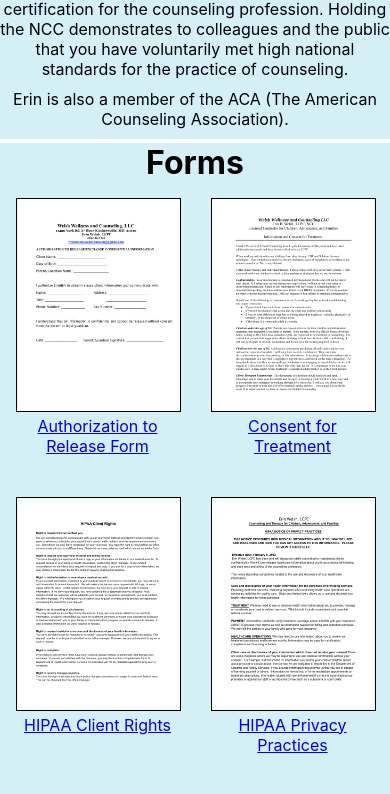
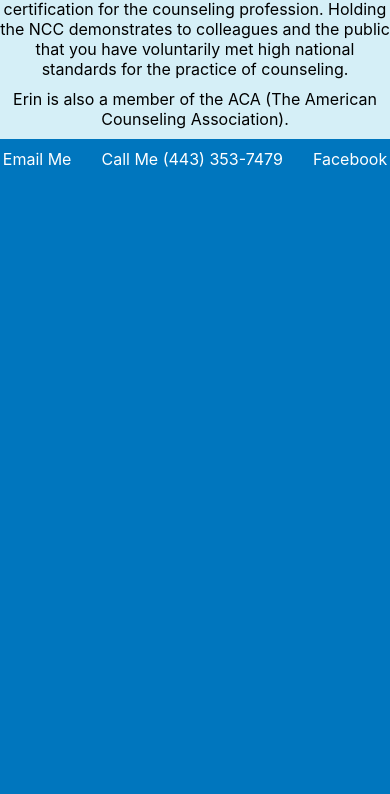
Before and after one commit to mjberman024/Welsh-Wellness-and-Counseling, a React (Create React App) app: page / in a window 390 px wide. Shown: the part 3109-3903 px from the top of the page. After the commit the page ends 3298 px from the top, so only its background shows below. Built offline with nearby package versions, Linux system fonts and the light colour scheme.

Commit message:
Remove forms, add phone number

```diff
--- a/src/Assets/css/footer.css
+++ b/src/Assets/css/footer.css
@@ -3,10 +3,16 @@
   justify-content: center;
   align-items: center;
   height: 50px;
-    background-color: #0076BE;
+  background-color: #0076be;
+  gap: 30px;
 }
 
 .email {
+  color: white;
+  text-decoration: none;
+}
+
+.phone {
   color: white;
   text-decoration: none;
 }
--- a/src/Components/Footer/index.js
+++ b/src/Components/Footer/index.js
@@ -9,10 +9,15 @@ function Footer() {
           Email Me
         </a>
       </p>
-      <p style={{ marginLeft: "30px" }}>
+      <p>
+        <a className="phone" href="tel:4433537479">
+          Call Me (443) 353-7479
+        </a>
+      </p>
+      <p>
         <a
           className="facebook"
-          href="https://www.facebook.com/welshwellnessandcounseling/?__tn__=%2Cd%2CP-R&eid=ARDzkoC_LyxjwfuVehZJ1VHG4xXhX2fQoVuNq1DEZkVMUCUlucIzA6EpLdX6y3-XXXna-vVLsYJPhYoj"
+          href="https://www.facebook.com/welshwellnessandcounseling"
           target="_blank"
           rel="noopener noreferrer"
         >
--- a/src/Components/Main/index.js
+++ b/src/Components/Main/index.js
@@ -1,27 +1,9 @@
 import React, { useState } from "react";
 import "../../Assets/css/main.css";
 import { skills1, skills2 } from "../../Constants";
-import forms from "../forms";
 
 function Main() {
   const [headshotLoaded, setHeadshotLoaded] = useState(false);
-
-  const renderForm = (item) => {
-    return (
-      <div key={item.title} className={"form"}>
-        <a href={item.pdf} download={item.title} alt={item.title}>
-          <div>
-            <img
-              alt={item.title}
-              src={item.image}
-              style={{ width: "100%", border: "1px black solid" }}
-            />
-            <p>{item.title}</p>
-          </div>
-        </a>
-      </div>
-    );
-  };
 
   return (
     <div className="main">
@@ -175,10 +157,6 @@ function Main() {
           </p>
         </div>
       </div>
-      <div className="forms">
-        <h1>Forms</h1>
-        <div className="formPdfs">{forms.map((item) => renderForm(item))}</div>
-      </div>
     </div>
   );
 }
```
Also changed, not shown: 1 other file (tests, documents, lock files or other folders). Lines whose indentation alone changed are shown as unchanged.
